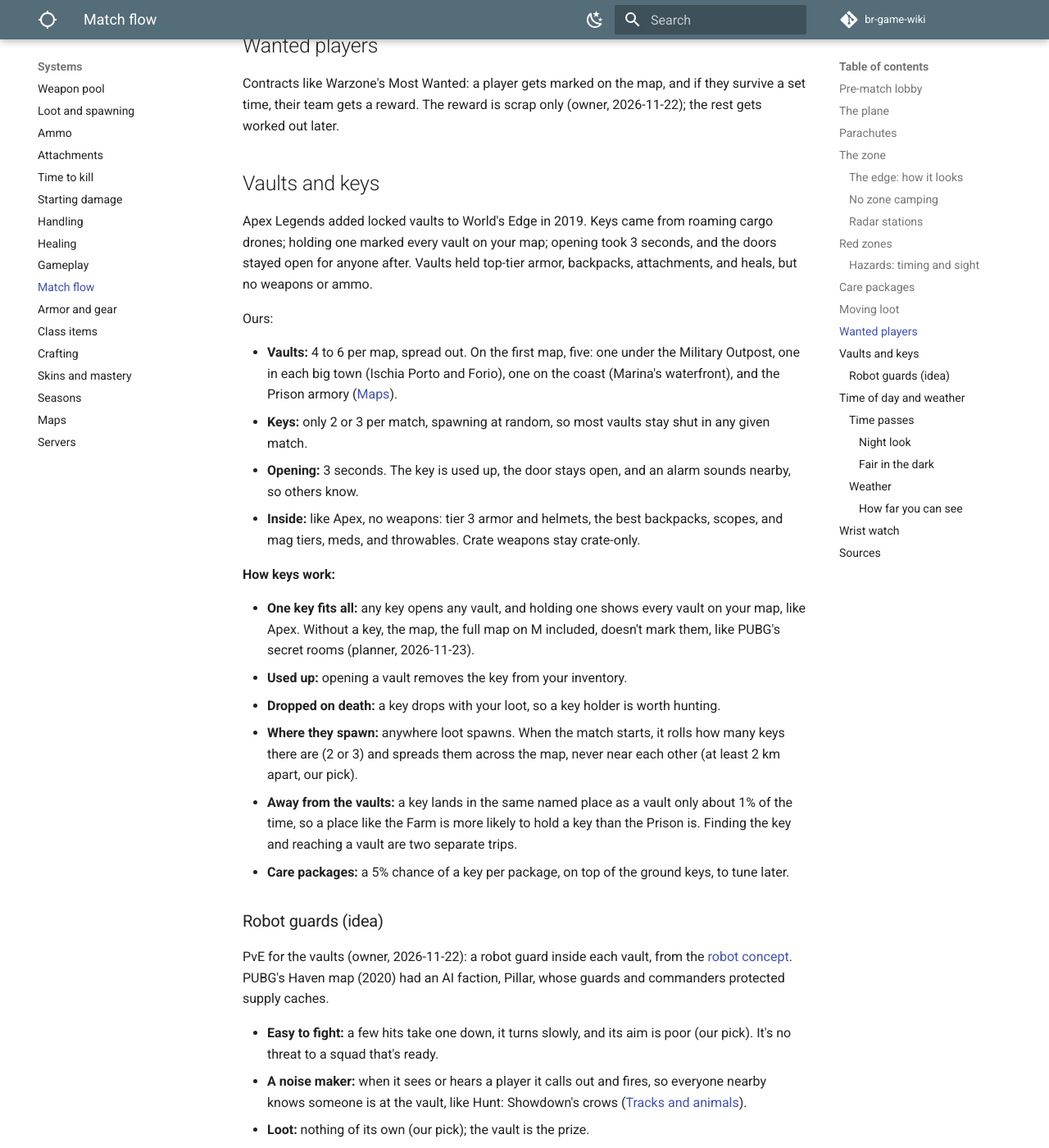
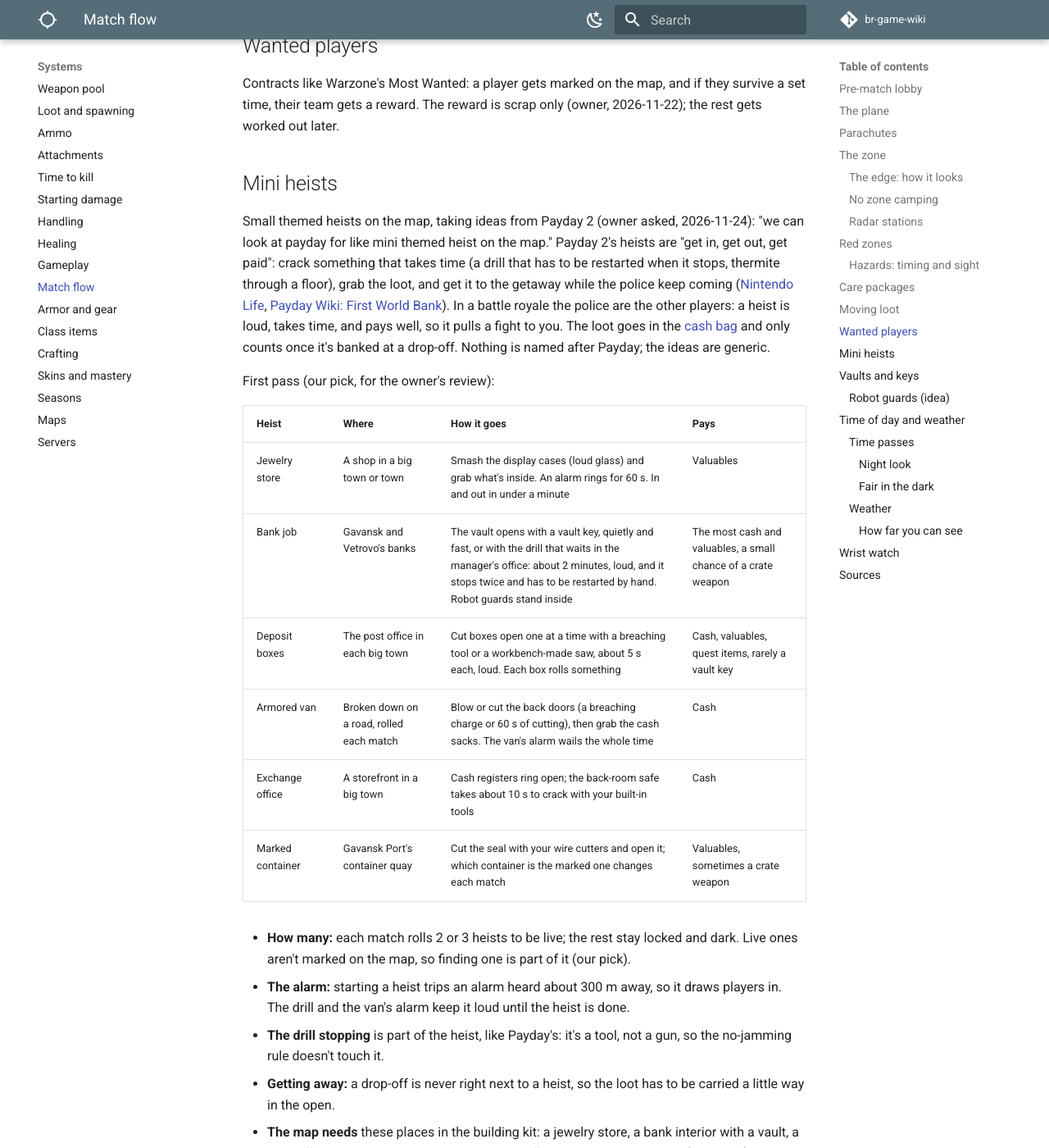
Before and after one commit to DerrickSpartan1/br-game-wiki, an MkDocs documentation site: the page built from docs/systems/match-flow.md, in a window 1280 px wide and 1400 px high, scrolled down 9662 px. Shown: the whole window at 82% size. Built offline with MkDocs 1.6.1 and Material for MkDocs 9.7.7, drawn with Linux system fonts in a browser that asks for light colours; comment, search, counter and statistics services are not loaded; some of the changed text lies outside the part shown.

Commit message:
Mini heists first pass from Payday 2; the 5-minute quest timer is gone (owner)
Six heists on Match flow (jewelry store, bank job, deposit boxes,
armored van, exchange office, marked container), 2 or 3 live a match,
queued for the owner's review. Cash: drop-offs decently easy to reach.

Co-Authored-By: Claude Opus 5.5 <noreply@anthropic.com>
Claude-Session: https://claude.ai/code/session_01LAp2s4euUjj6HZthupXLj4

```diff
--- a/docs/systems/match-flow.md
+++ b/docs/systems/match-flow.md
@@ -189,6 +189,27 @@ Loot that moves around the map, like PUBG's loot truck or Apex's train: a supply
 
 Contracts like Warzone's Most Wanted: a player gets marked on the map, and if they survive a set time, their team gets a reward. The reward is scrap only (owner, 2026-11-22); the rest gets worked out later.
 
+## Mini heists
+
+Small themed heists on the map, taking ideas from Payday 2 (owner asked, 2026-11-24): "we can look at payday for like mini themed heist on the map." Payday 2's heists are "get in, get out, get paid": crack something that takes time (a drill that has to be restarted when it stops, thermite through a floor), grab the loot, and get it to the getaway while the police keep coming ([Nintendo Life](https://www.nintendolife.com/news/2018/02/guide_payday_2_heist_tips_-_how_to_grab_loot_escape_and_get_paid), [Payday Wiki: First World Bank](https://payday.fandom.com/wiki/First_World_Bank/Walkthrough)). In a battle royale the police are the other players: a heist is loud, takes time, and pays well, so it pulls a fight to you. The loot goes in the [cash bag](crafting.md#cash) and only counts once it's banked at a drop-off. Nothing is named after Payday; the ideas are generic.
+
+First pass (our pick, for the owner's review):
+
+| Heist | Where | How it goes | Pays |
+| --- | --- | --- | --- |
+| Jewelry store | A shop in a big town or town | Smash the display cases (loud glass) and grab what's inside. An alarm rings for 60 s. In and out in under a minute | Valuables |
+| Bank job | Gavansk and Vetrovo's banks | The vault opens with a vault key, quietly and fast, or with the drill that waits in the manager's office: about 2 minutes, loud, and it stops twice and has to be restarted by hand. Robot guards stand inside | The most cash and valuables, a small chance of a crate weapon |
+| Deposit boxes | The post office in each big town | Cut boxes open one at a time with a breaching tool or a workbench-made saw, about 5 s each, loud. Each box rolls something | Cash, valuables, quest items, rarely a vault key |
+| Armored van | Broken down on a road, rolled each match | Blow or cut the back doors (a breaching charge or 60 s of cutting), then grab the cash sacks. The van's alarm wails the whole time | Cash |
+| Exchange office | A storefront in a big town | Cash registers ring open; the back-room safe takes about 10 s to crack with your built-in tools | Cash |
+| Marked container | Gavansk Port's container quay | Cut the seal with your wire cutters and open it; which container is the marked one changes each match | Valuables, sometimes a crate weapon |
+
+- **How many:** each match rolls 2 or 3 heists to be live; the rest stay locked and dark. Live ones aren't marked on the map, so finding one is part of it (our pick).
+- **The alarm:** starting a heist trips an alarm heard about 300 m away, so it draws players in. The drill and the van's alarm keep it loud until the heist is done.
+- **The drill stopping** is part of the heist, like Payday's: it's a tool, not a gun, so the no-jamming rule doesn't touch it.
+- **Getting away:** a drop-off is never right next to a heist, so the loot has to be carried a little way in the open.
+- **The map needs** these places in the building kit: a jewelry store, a bank interior with a vault, a post office with deposit boxes, an exchange office, and the armored van ([Buildings](maps.md)).
+
 ## Vaults and keys
 
 Apex Legends added locked vaults to World's Edge in 2019. Keys came from roaming cargo drones; holding one marked every vault on your map; opening took 3 seconds, and the doors stayed open for anyone after. Vaults held top-tier armor, backpacks, attachments, and heals, but no weapons or ammo.
```
Also changed, not shown: docs/planning/changelog.md (+1 -0 lines), docs/planning/chat-notes.md (+1 -1 lines), docs/planning/decisions.md (+1 -0 lines), docs/planning/to-do.md (+1 -0 lines), docs/systems/crafting.md (+3 -2 lines).
